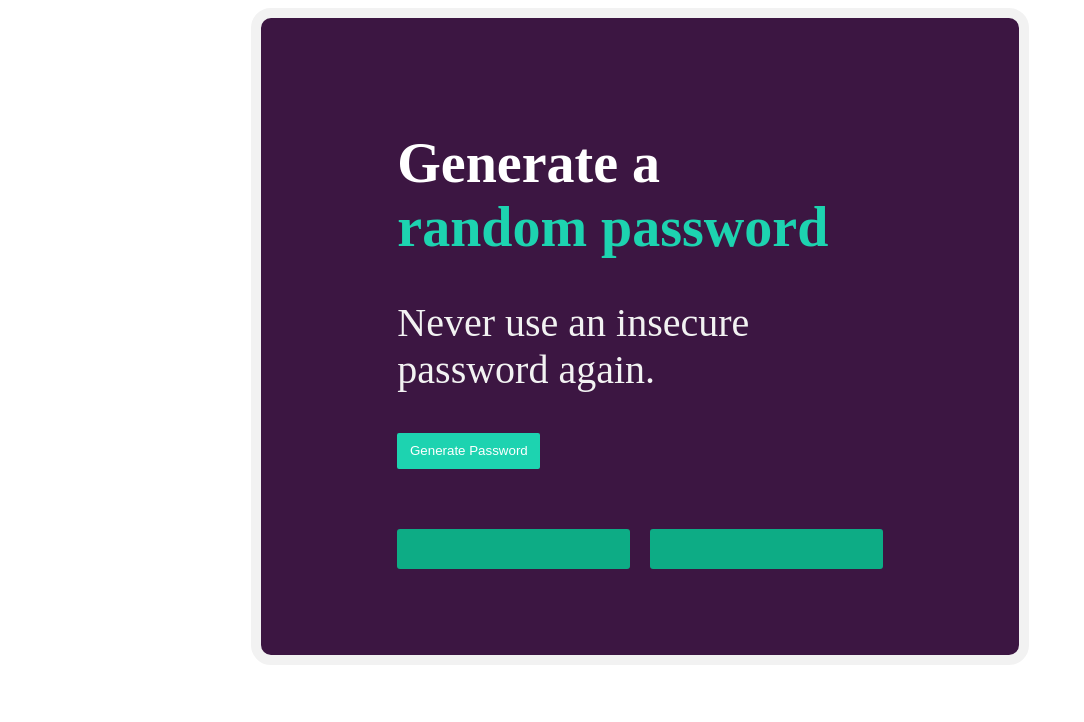
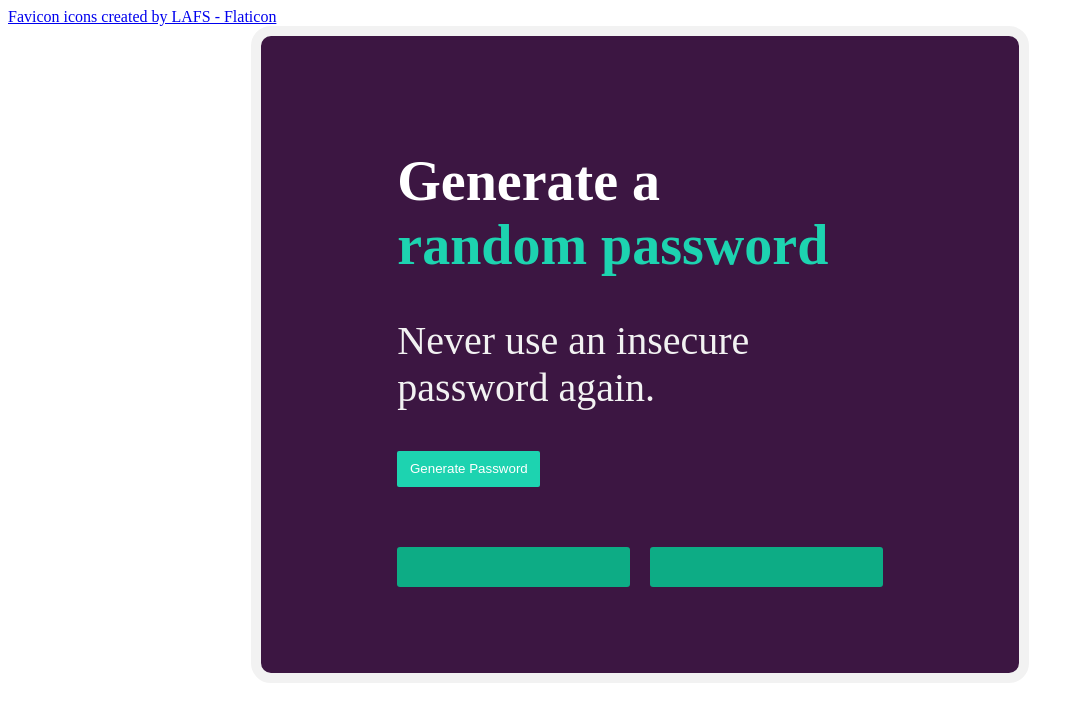
Before and after one commit to sabcyb/password_generator, a plain HTML site: page index.html in a window 1280 px wide. Shown: the whole page, without its empty margins (0-1084 px from the left). Drawn offline with Linux system fonts and the light colour scheme.

Commit message:
favicon added

```diff
--- a/index.html
+++ b/index.html
@@ -5,6 +5,7 @@
     <meta name="viewport" content="width=device-width, initial-scale=1.0">
     <title>Password Generator</title>
     <link rel="stylesheet" href="index.css">
+    <a href="https://www.flaticon.com/free-icons/favicon" title="favicon icons">Favicon icons created by LAFS - Flaticon</a>
 </head>
 <body>
     <div id="container">
```
